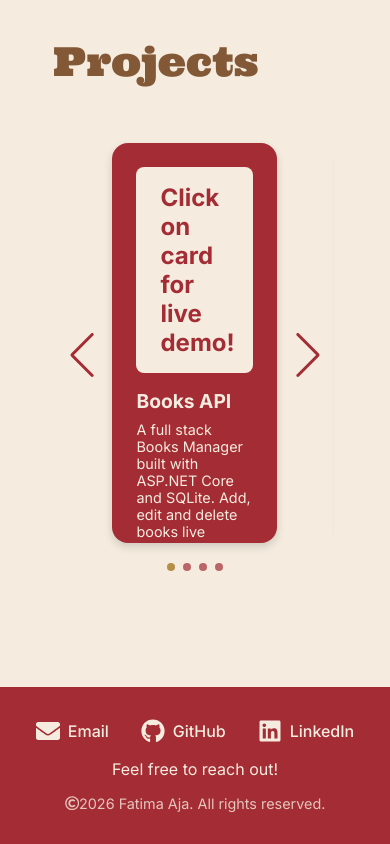
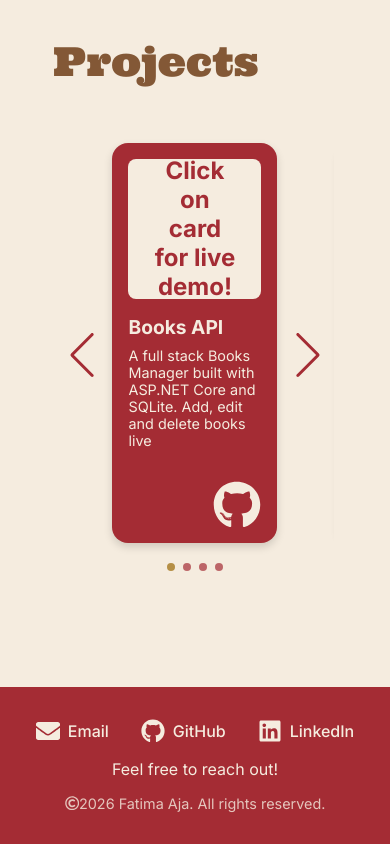
Before and after one commit to Faja190/faja, a React (Vite) app: page / in a window 390 px wide. Shown: the part 1964-2808 px from the top of the page. Built offline with nearby package versions, Linux system fonts and the light colour scheme.

Commit message:
Make projects cards responsive

```diff
--- a/src/Styles/Projects.module.css
+++ b/src/Styles/Projects.module.css
@@ -25,7 +25,7 @@
 .card {
   background-color: var(--color-primary-red-dark);
   color: var(--color-background);
-  padding: 1.5rem;
+  padding: 1rem;
   margin: 1rem;
   border-radius: 1rem;
   display: flex;
@@ -33,6 +33,7 @@
   justify-content: space-between;
   height: 100%;
   min-height: 220px;
+  max-width: 300px;
   box-shadow: 0 4px 8px rgba(0, 0, 0, 0.15);
   transition: transform 0.2s ease, box-shadow 0.2s ease;
   position: relative;
@@ -55,8 +56,7 @@
 
 .cardImage {
   width: 100%;
-  display: flex;
-  justify-self: center;
+  height: 140px;
   border-radius: 0.5rem;
   margin-bottom: 1rem;
 }
@@ -70,10 +70,14 @@
   font-weight: bold;
   color: var(--color-primary-red-dark);
   background-color: var(--color-background);
-  padding: 1rem 1.5rem 1rem;
+  padding: 1rem 1.5rem;
   margin: 0 0 1rem;
-  align-self: center;
   border-radius: 0.5rem;
+  height: 140px;
+  display: flex;
+  align-items: center;
+  justify-content: center;
+  text-align: center;
 }
 
 .cardDesc {
```
